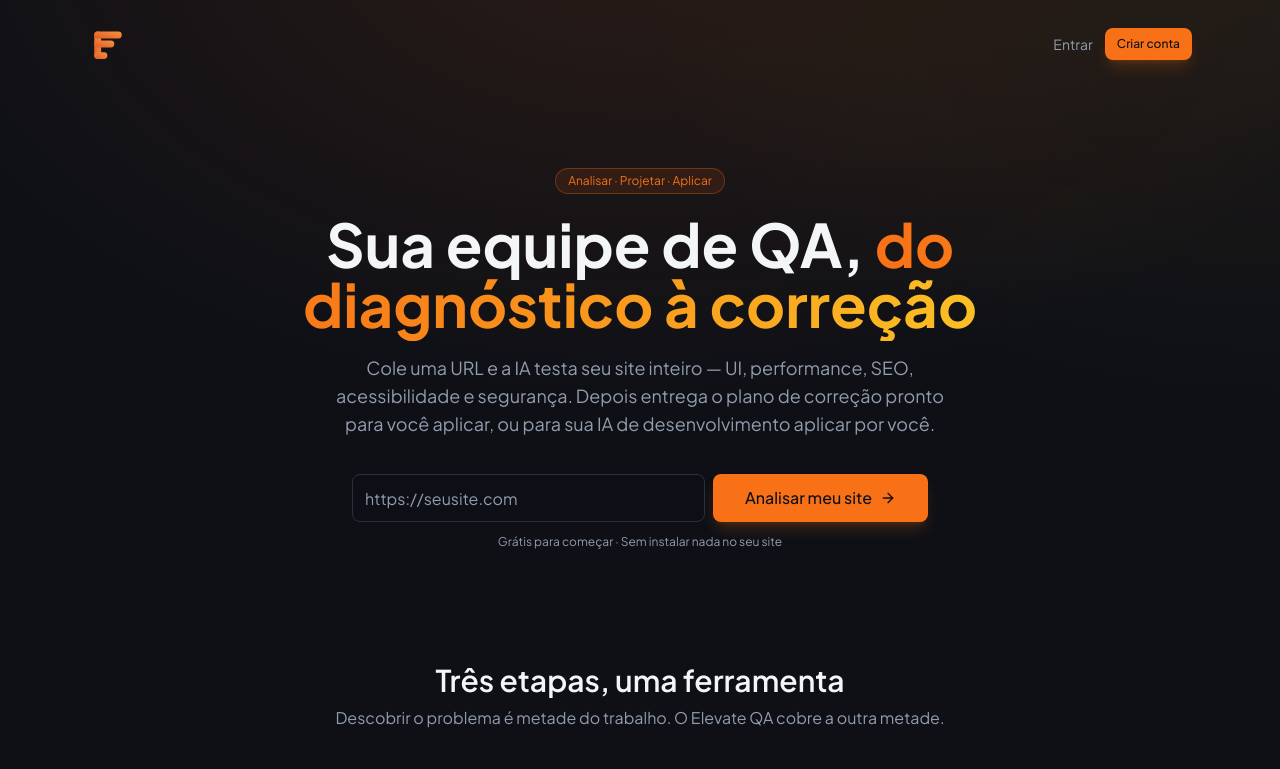
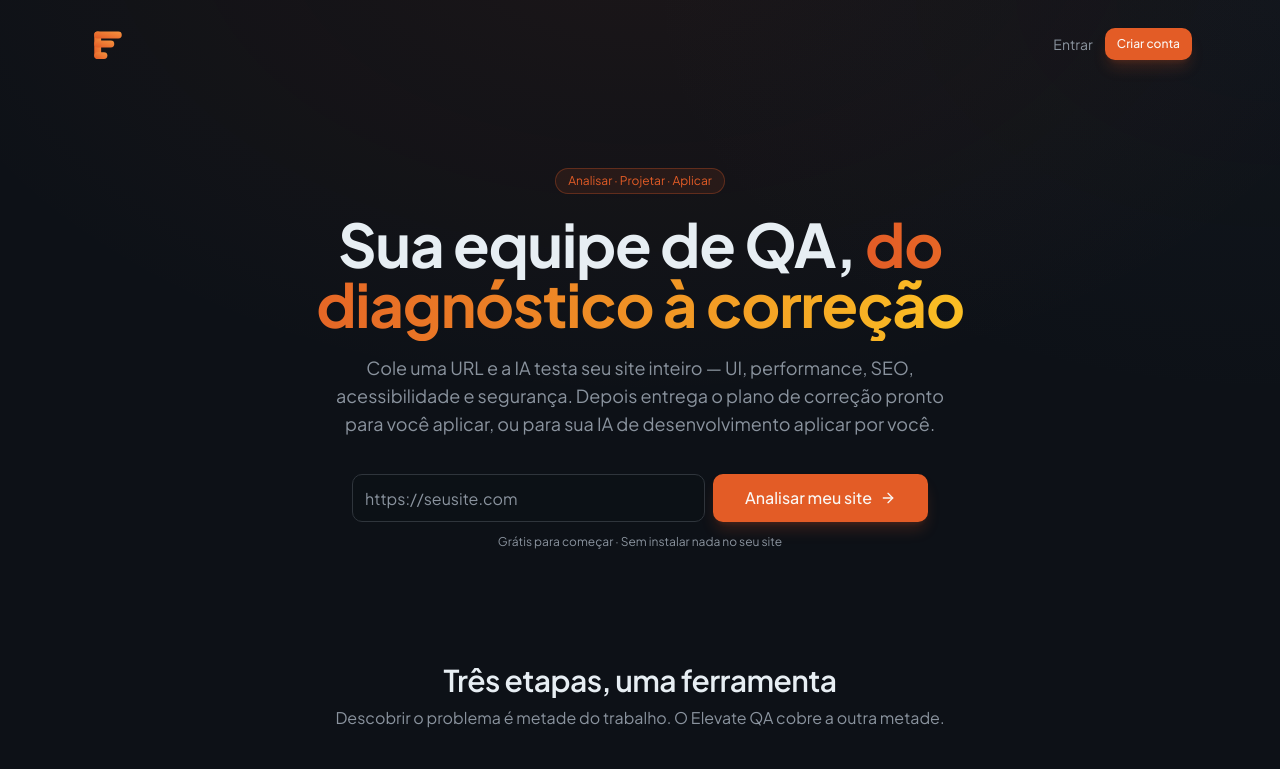
Before and after one commit to won3er/MuriOps, a Next.js app in the folder apps/web/: page / in a window 1280 px wide. Shown: the top 769 px of the page. Built offline with nearby package versions, Linux system fonts and the light colour scheme; no server answers.

Commit message:
design: paleta v2 (Console) - estilo GitHub, dark unico, laranja minimo

```diff
--- a/apps/web/src/app/globals.css
+++ b/apps/web/src/app/globals.css
@@ -2,45 +2,30 @@
 @tailwind components;
 @tailwind utilities;
 
-/* Tema claro (padrão :root). O toggle (next-themes) troca a classe .dark. */
-:root {
-  --background: 210 30% 98%;
-  --foreground: 222 24% 12%;
-  --card: 0 0% 100%;
-  --card-foreground: 222 24% 12%;
-  /* Laranja — energia e ação ("eleve", "aplique"), longe do azul genérico de
-     ferramenta técnica. Cores de severidade ficam separadas deste token. */
-  --primary: 22 92% 48%;
-  --primary-foreground: 0 0% 100%;
-  --muted: 210 20% 93%;
-  --muted-foreground: 215 16% 42%;
-  --accent: 210 22% 90%;
-  --accent-foreground: 222 24% 12%;
-  --border: 214 20% 85%;
-  --input: 214 20% 85%;
-  --ring: 22 92% 52%;
-  --destructive: 0 72% 45%;
-  --destructive-foreground: 0 0% 100%;
-  --radius: 0.625rem;
-}
-
-/* Tema escuro — azul-carvão frio, peso "instrumento técnico". */
+/* Paleta "Console" — estilo GitHub: quase-preto neutro, texto branco/cinza,
+   laranja Ember só como destaque mínimo (CTA, links ativos, foco). Sem
+   versão clara por enquanto (ver apps/web/DESIGN.md). Definida tanto em
+   :root quanto em .dark para não haver flash de cor errada antes do JS
+   aplicar a classe — o app roda sempre em modo escuro (forcedTheme="dark"). */
+:root,
 .dark {
-  --background: 222 24% 7%;
-  --foreground: 210 20% 96%;
-  --card: 222 20% 10%;
-  --card-foreground: 210 20% 96%;
-  --primary: 24 94% 53%;
-  --primary-foreground: 222 24% 7%;
-  --muted: 222 16% 15%;
-  --muted-foreground: 215 14% 62%;
-  --accent: 222 16% 17%;
-  --accent-foreground: 210 20% 96%;
-  --border: 222 15% 20%;
-  --input: 222 15% 20%;
-  --ring: 24 94% 53%;
+  --background: 216 28% 7%;
+  --foreground: 208 35% 93%;
+  --card: 215 21% 11%;
+  --card-foreground: 208 35% 93%;
+  /* Ember — único ponto de cor da marca. Usado com parcimônia. */
+  --primary: 17 77% 52%;
+  --primary-foreground: 30 40% 97%;
+  --muted: 215 15% 15%;
+  --muted-foreground: 212 9% 58%;
+  --accent: 215 15% 15%;
+  --accent-foreground: 208 35% 93%;
+  --border: 212 12% 21%;
+  --input: 212 12% 21%;
+  --ring: 17 77% 55%;
   --destructive: 0 72% 58%;
   --destructive-foreground: 0 0% 100%;
+  --radius: 0.75rem;
 }
 
 * {
@@ -52,10 +37,16 @@ body {
   background: hsl(var(--background));
   color: hsl(var(--foreground));
   background-image:
-    radial-gradient(60% 60% at 50% -10%, hsl(24 94% 53% / 0.12), transparent),
-    radial-gradient(50% 50% at 100% 0%, hsl(38 95% 55% / 0.07), transparent);
+    radial-gradient(60% 60% at 50% -10%, hsl(17 77% 52% / 0.07), transparent),
+    radial-gradient(50% 50% at 100% 0%, hsl(212 20% 40% / 0.05), transparent);
   background-attachment: fixed;
   min-height: 100vh;
+}
+
+h1,
+h2,
+h3 {
+  letter-spacing: -0.02em;
 }
 
 /* Dados que precisam alinhar em coluna (score, ms, status code, seletor). */
```
